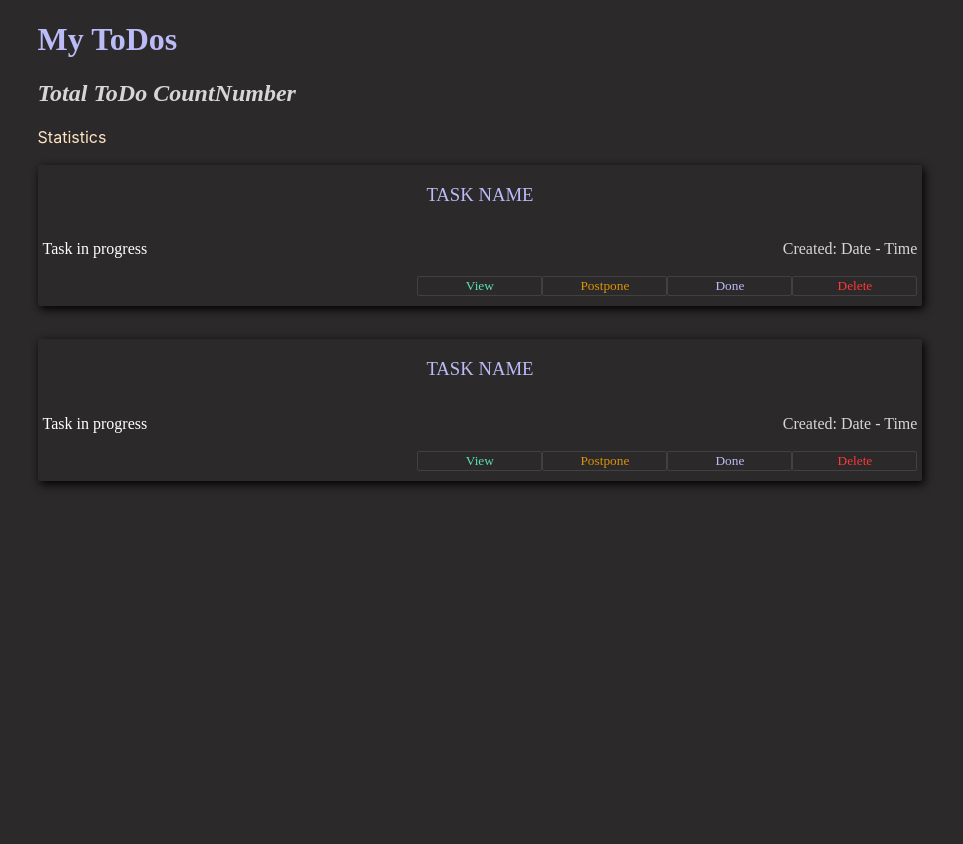
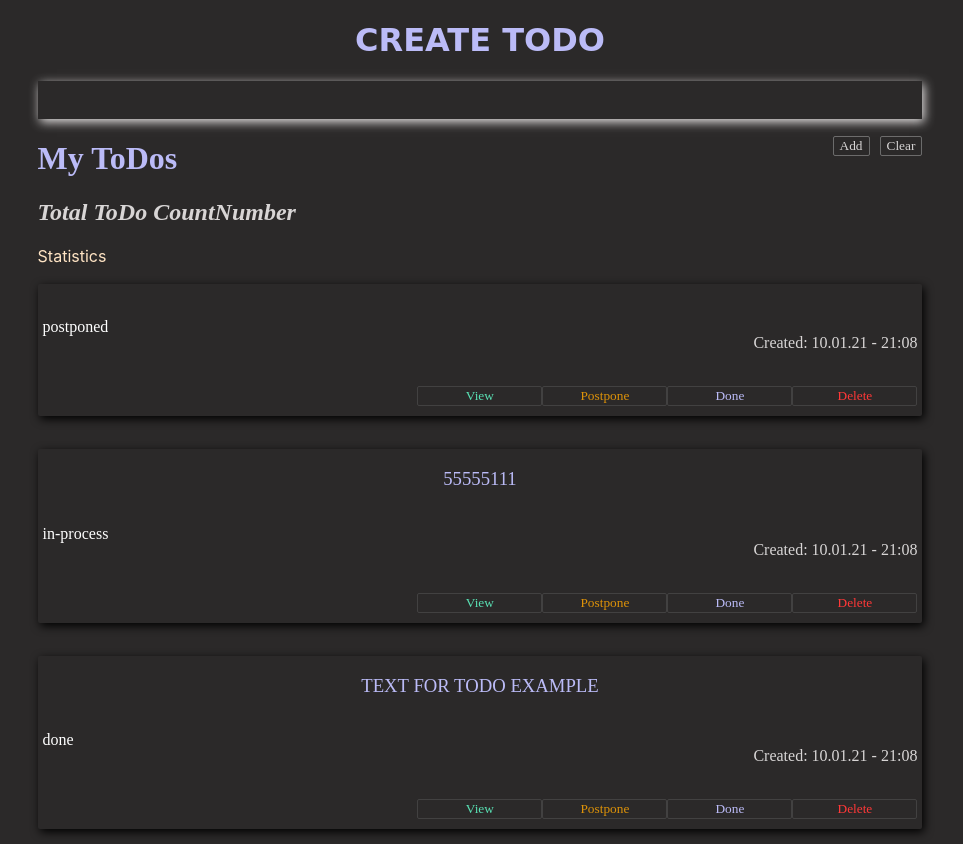
Before and after one commit to NickZm777/todo-react, a React (Create React App) app: page / in a window 1280 px wide. Shown: the whole page, without its empty margins (160-1123 px from the left). Before the commit the page ends 800 px from the top, so only its background shows below. Built offline with nearby package versions, Linux system fonts and the light colour scheme.

Commit message:
Added rendering TodoList from Storage array

```diff
--- a/src/App.js
+++ b/src/App.js
@@ -1,6 +1,5 @@
 import "./App.css";
-import EditForm from "./components/EditForm/EditForm.jsx";
-import TodoList from "./components/TodoList/TodoList.jsx";
+
 import "./components/EditForm/editForm.css";
 import "./components/TodoList/todoList.css";
 import "./components/TodoList/todoList.css";
@@ -10,16 +9,13 @@ import "./components/TodoList/Button/button.css";
 import "./components/Statistics/statistics.css";
 import { BrowserRouter, Route } from "react-router-dom";
 import Statistics from "./components/Statistics/Statistics.jsx";
+import MainPage from "./components/MainPage/MainPage.jsx";
 
 function App() {
   return (
     <BrowserRouter>
-      <div className="app-container">
-        <Route path="/" component={(EditForm, TodoList)} />
-      </div>
-      <div>
-        <Route path="/statistics" component={Statistics} />
-      </div>
+      <Route exact path="/" component={MainPage} />
+      <Route exact path="/statistics" component={Statistics} />
     </BrowserRouter>
   );
 }
--- /dev/null
+++ b/src/components/MainPage/MainPage.jsx
@@ -0,0 +1,15 @@
+import React from "react";
+
+import EditForm from "../EditForm/EditForm.jsx";
+import TodoList from "../TodoList/TodoList.jsx";
+
+const MainPage = () => {
+  return (
+    <div className="app-container">
+      <EditForm />
+      <TodoList />
+    </div>
+  );
+};
+
+export default MainPage;
--- a/src/components/Statistics/Statistics.jsx
+++ b/src/components/Statistics/Statistics.jsx
@@ -6,7 +6,7 @@ import { NavLink } from "react-router-dom";
 const Statistics = () => {
   return (
     <div className="reportContainer">
-      <h1 className="reortInfo">TODO Statistics</h1>
+      <h1 className="reportInfo">TODO Statistics</h1>
       <StatInfoBlock name="Total Todo in-process:" result="5" />
       <StatInfoBlock name="Total Todo postponed:" result="2" />
       <StatInfoBlock name="Total Todo done:" result="2" />
@@ -17,7 +17,7 @@ const Statistics = () => {
         name="Clear deleted-statistics"
       />
       <div>
-        <NavLink to="/">Back to the Future</NavLink>
+        <NavLink to="/">Back to main Page</NavLink>
       </div>
     </div>
   );
--- /dev/null
+++ b/src/components/Storage/Storage.jsx
@@ -0,0 +1,27 @@
+// import React from "react";
+
+const allTodo = [
+  {
+    text: "Text for ToDo example",
+    state: "done",
+    dateCreated: "2021-01-10T21:08:45.943Z",
+    dateCompleted: "2021-01-10T21:09:17.255Z",
+    id: 1,
+  },
+  {
+    text: "55555111",
+    state: "in-process",
+    dateCreated: "2021-01-10T21:08:47.847Z",
+    dateCompleted: null,
+    id: 2,
+  },
+  {
+    text: "",
+    state: "postponed",
+    dateCreated: "2021-01-10T21:08:49.143Z",
+    dateCompleted: null,
+    id: 3,
+  },
+];
+
+export default allTodo;
--- a/src/components/TodoList/Item/Item.jsx
+++ b/src/components/TodoList/Item/Item.jsx
@@ -2,13 +2,33 @@ import React from "react";
 
 import Button from "../Button/Button.jsx";
 
-const Item = () => {
+const FormatDateForPanel = (props) => {
+  const datePart = new Date(props.date).toLocaleString("ru", {
+    day: "2-digit",
+    month: "2-digit",
+    year: "2-digit",
+  });
+  const timePart = new Date(props.date).toLocaleString("ru", {
+    hour: "2-digit",
+    minute: "2-digit",
+  });
+  return (
+    <p>
+      {props.prefix}: {datePart} - {timePart}
+    </p>
+  );
+};
+
+const Item = (props) => {
   return (
     <div className="item">
-      <h3>Task name</h3>
+      <h3>{props.text}</h3>
       <div className="info-block">
-        <p className="status-panel">Task in progress</p>
-        <p className="created-date-panel">Created: Date - Time</p>
+        <p className="status-panel">{props.state}</p>
+        <p className="created-date-panel">
+          {" "}
+          <FormatDateForPanel prefix="Created" date={props.dateCreated} />{" "}
+        </p>
       </div>
       <div className="control-block">
         <Button class="view-button" name="View" />
--- a/src/components/TodoList/TodoList.jsx
+++ b/src/components/TodoList/TodoList.jsx
@@ -1,6 +1,7 @@
 import React from "react";
 import Item from "./Item/Item.jsx";
 import { NavLink } from "react-router-dom";
+import allTodo from "../Storage/Storage.jsx";
 
 const TodoList = () => {
   return (
@@ -14,8 +15,13 @@ const TodoList = () => {
         <NavLink to="/statistics">Statistics</NavLink>
       </div>
       <div className="todo-list">
-        <Item />
-        <Item />
+        {allTodo.map((obj) => (
+          <Item
+            text={obj.text}
+            state={obj.state}
+            dateCreated={obj.dateCreated}
+          />
+        ))}
       </div>
     </div>
   );
```
Also changed, not shown: 1 other file (tests, documents, lock files or other folders).
